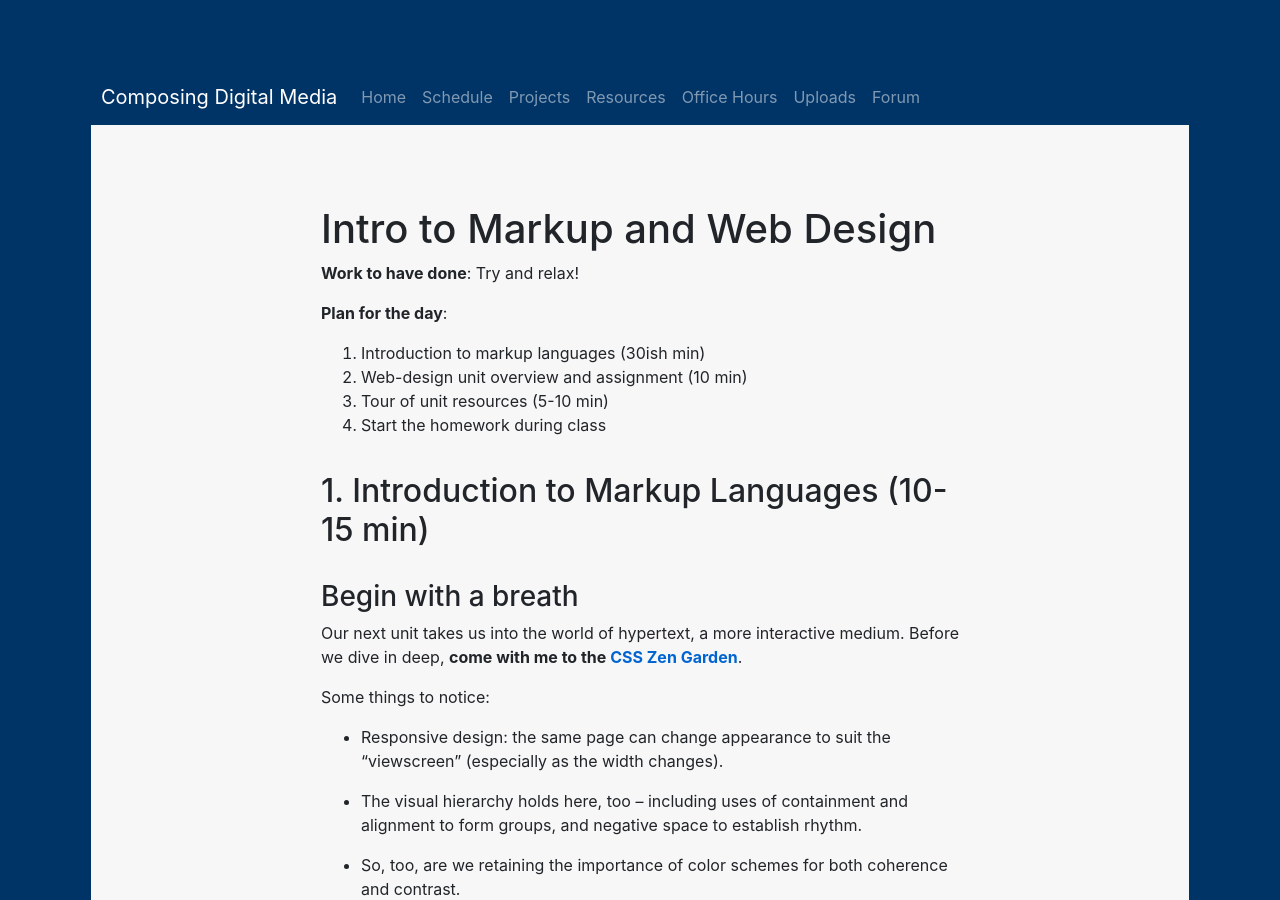
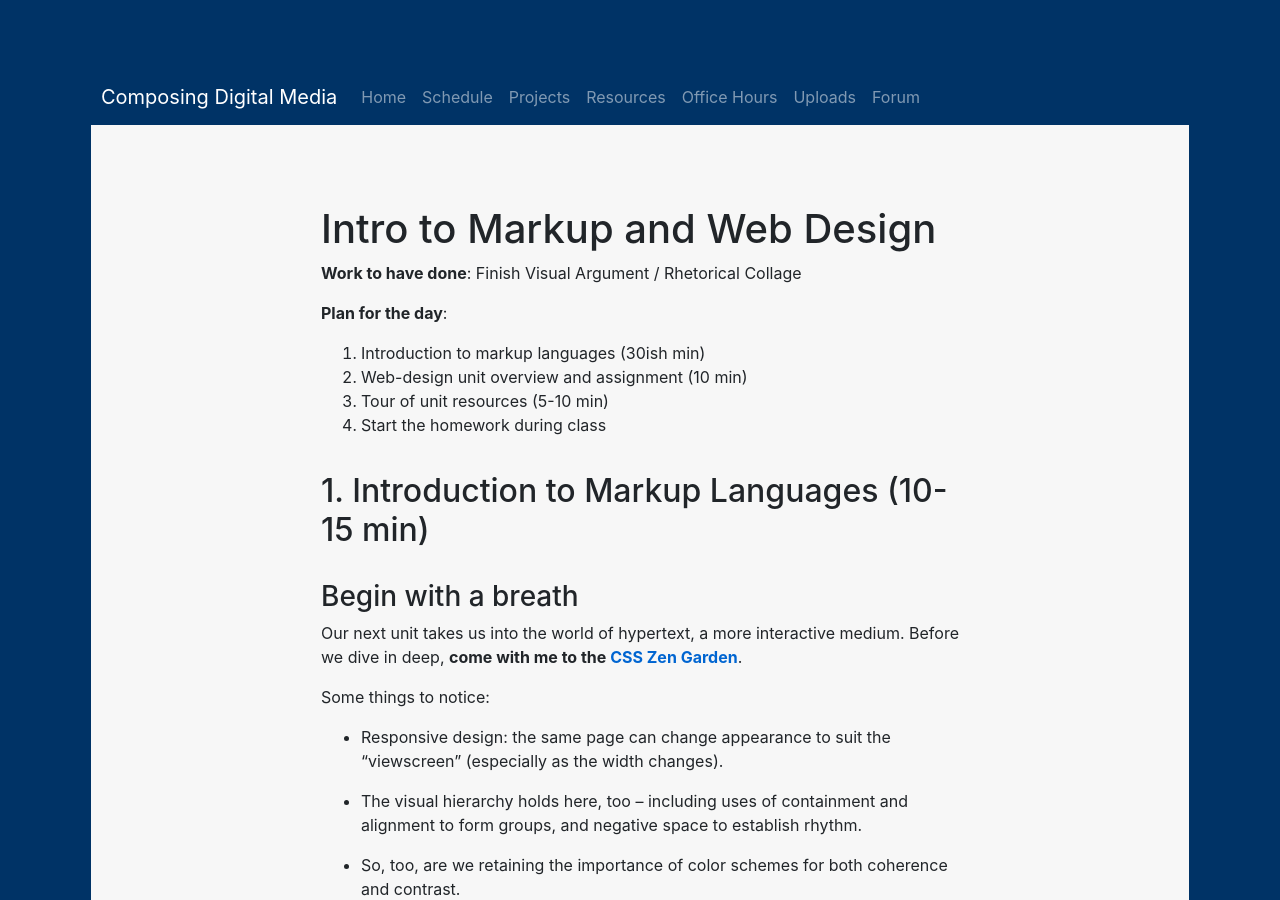
Before and after one commit to benmiller314/cdm2021spring, a Jekyll site: the page built from plans/lesson-16.md, in a window 1280 px wide and 900 px high. Built offline with Jekyll 4.4.1, drawn with Linux system fonts in a browser that asks for light colours; our own code applies the rules of GitHub Pages for plain Markdown files.

```diff
--- a/plans/lesson-16.md
+++ b/plans/lesson-16.md
@@ -1,7 +1,7 @@
 
 # Intro to Markup and Web Design
 
-**Work to have done**: Try and relax!
+**Work to have done**: Finish Visual Argument / Rhetorical Collage
 
 **Plan for the day**:
 
```
